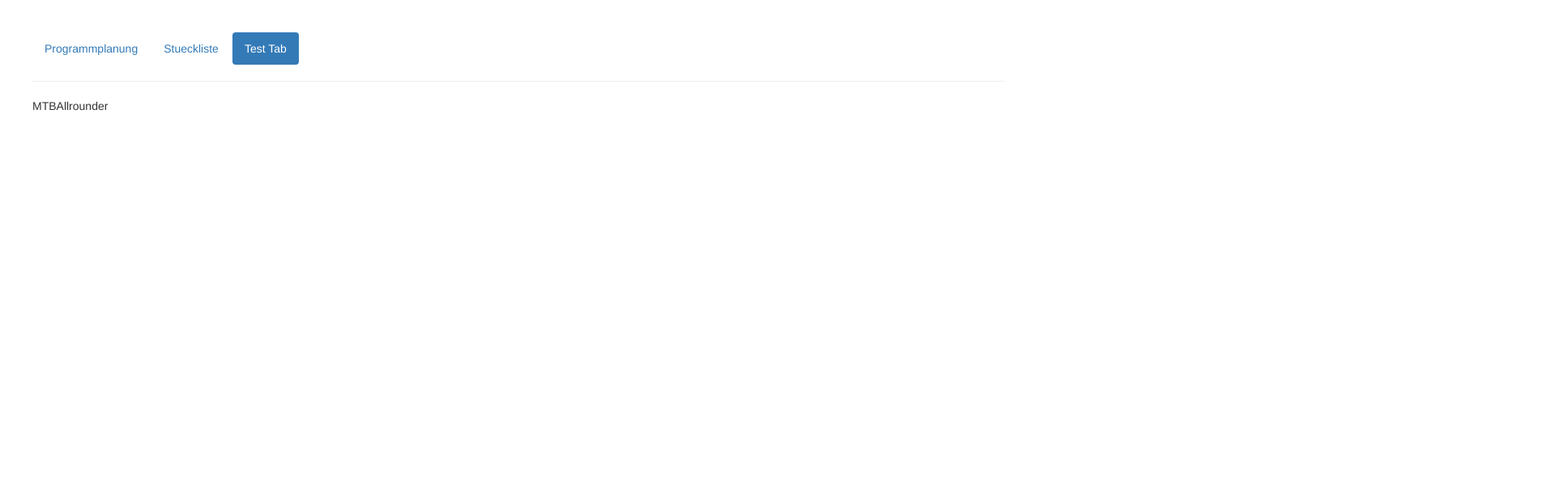
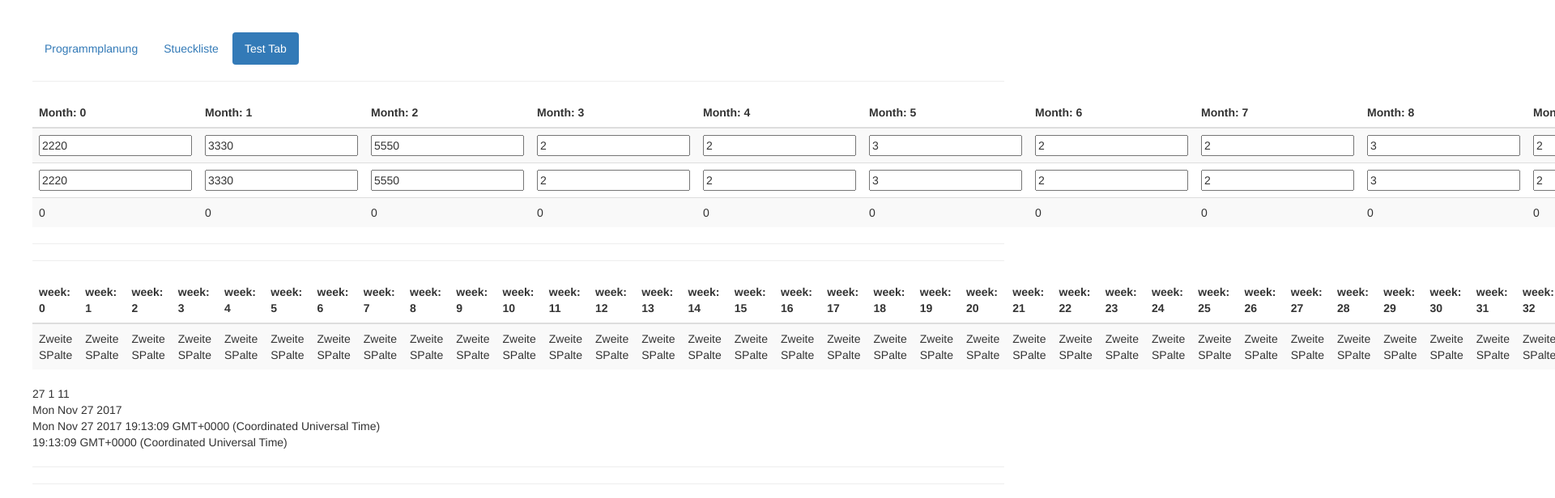
Before and after one commit to steffenwohlers/wi3p, an Angular app: page /testtab in a window 1280 px wide. Shown: the top 616 px of the page at 81% size, 1920 px wide, since content can reach past the window. Built offline with nearby package versions, Linux system fonts and the light colour scheme.

Commit message:
Programmplanung-Input iterativ mit ngFor umgesetzt

```diff
--- a/src/app/app.module.ts
+++ b/src/app/app.module.ts
@@ -11,6 +11,8 @@ import { FahrradService } from './shared/fahrrad.service';
 import { TestTabComponent } from './test-tab/test-tab.component';
 import { ProgrammplanungInputComponent } from './programmplanung/programmplanung-input/programmplanung-input.component';
 import { FormsModule } from '@angular/forms';
+import { ProgrammplanungFahrradComponent } from './programmplanung/programmplanung-fahrrad/programmplanung-fahrrad.component';
+import { ProgrammplanungOutputComponent } from './programmplanung/programmplanung-output/programmplanung-output.component';
 
 
 @NgModule({
@@ -21,7 +23,9 @@ import { FormsModule } from '@angular/forms';
     HeaderComponent,
     StuecklisteItemComponent,
     TestTabComponent,
-    ProgrammplanungInputComponent
+    ProgrammplanungInputComponent,
+    ProgrammplanungFahrradComponent,
+    ProgrammplanungOutputComponent
   ],
   imports: [
     BrowserModule,
--- a/src/app/programmplanung/programmplanung-input/programmplanung-input.component.html
+++ b/src/app/programmplanung/programmplanung-input/programmplanung-input.component.html
@@ -1,75 +1,36 @@
 <h3>Input</h3>
-<form #f="ngForm">
+
 <table class="table table-striped table-hover">
     <thead>
         <tr>
             <th></th>
-      <th>Month {{fahrrad.progammplanungInputArray[0].month}}</th>
-      <th>Month {{fahrrad.progammplanungInputArray[1].month}}</th>
-      <th>Month {{fahrrad.progammplanungInputArray[2].month}}</th>
+            <th *ngFor="let i of fahrrad.progammplanungInputArray">Month: {{i.month}}</th>
         </tr>
     </thead>
     <tbody>
             <tr>
               <td>Planning:</td>
-      <td>
+              <td *ngFor="let programmplanung of fahrrad.progammplanungInputArray">
                   <input type="number"
                   id="modell"
                   class="form control"
-        [(ngModel)]="fahrrad.progammplanungInputArray[0].planning"
-        name="fahrradProgammplanungInputArray0Planning"
-        >
-      </td>
-      <td>
-          <input type="number"
-          id="modell"
-          class="form control"
-          [(ngModel)]="fahrrad.progammplanungInputArray[1].planning"
-          name="fahrradProgammplanungInputArray1Planning"
-          >
-      </td>
-      <td>
-          <input type="number"
-          id="modell"
-          class="form control"
-          [(ngModel)]="fahrrad.progammplanungInputArray[2].planning"
-          name="fahrradProgammplanungInputArray2Planning"
+                  [(ngModel)]="programmplanung.planning"
               >
               </td>
             </tr>
             <tr>
               <td>Demand:</td>
-      <td>
+              <td *ngFor="let programmplanung of fahrrad.progammplanungInputArray">
                   <input type="number"
                   id="modell"
                   class="form control"
-          [(ngModel)]="fahrrad.progammplanungInputArray[0].demand"
-          name="fahrradProgammplanungInputArray0Demand"
-          >
-      </td>
-      <td>
-          <input type="number"
-          id="modell"
-          class="form control"
-          [(ngModel)]="fahrrad.progammplanungInputArray[1].demand"
-          name="fahrradProgammplanungInputArray1Demand"
-          >
-      </td>
-      <td>
-        <input type="number"
-        id="modell"
-        class="form control"
-        [(ngModel)]="fahrrad.progammplanungInputArray[2].demand"
-        name="fahrradProgammplanungInputArray2Demand"
+                  [(ngModel)]="programmplanung.demand"
               >
               </td>
             </tr>
             <tr>
               <td>Changes:</td>
-      <td>{{fahrrad.progammplanungInputArray[0].planning - fahrrad.progammplanungInputArray[0].demand}}</td>
-      <td>{{fahrrad.progammplanungInputArray[1].planning - fahrrad.progammplanungInputArray[1].demand}}</td>
-      <td>{{fahrrad.progammplanungInputArray[2].planning - fahrrad.progammplanungInputArray[2].demand}}</td>
+              <td *ngFor="let programmplanung of fahrrad.progammplanungInputArray">{{programmplanung.planning - programmplanung.demand}}</td>
             </tr>
     </tbody>
 </table>
-</form>
--- a/src/app/shared/fahrrad.service.ts
+++ b/src/app/shared/fahrrad.service.ts
@@ -12,15 +12,15 @@ export class FahrradService {
                 new ProgrammplanungInput(0, 2220, 2220),
                 new ProgrammplanungInput(1, 3330, 3330),
                 new ProgrammplanungInput(2, 5550, 5550),
-                new ProgrammplanungInput(0, 2, 2),
-                new ProgrammplanungInput(1, 2, 2),
-                new ProgrammplanungInput(2, 3, 3),
-                new ProgrammplanungInput(0, 2, 2),
-                new ProgrammplanungInput(1, 2, 2),
-                new ProgrammplanungInput(2, 3, 3),
-                new ProgrammplanungInput(0, 2, 2),
-                new ProgrammplanungInput(1, 2, 2),
-                new ProgrammplanungInput(2, 3, 3)
+                new ProgrammplanungInput(3, 2, 2),
+                new ProgrammplanungInput(4, 2, 2),
+                new ProgrammplanungInput(5, 3, 3),
+                new ProgrammplanungInput(6, 2, 2),
+                new ProgrammplanungInput(7, 2, 2),
+                new ProgrammplanungInput(8, 3, 3),
+                new ProgrammplanungInput(9, 2, 2),
+                new ProgrammplanungInput(10, 2, 2),
+                new ProgrammplanungInput(11, 3, 3)
 
             ]
         ),
@@ -33,15 +33,15 @@ export class FahrradService {
                 new ProgrammplanungInput(0, 1110, 1110),
                 new ProgrammplanungInput(1, 1665, 1665),
                 new ProgrammplanungInput(2, 2775, 2775),
-                new ProgrammplanungInput(0, 2, 2),
-                new ProgrammplanungInput(1, 2, 2),
-                new ProgrammplanungInput(2, 3, 3),
-                new ProgrammplanungInput(0, 2, 2),
-                new ProgrammplanungInput(1, 2, 2),
-                new ProgrammplanungInput(2, 3, 3),
-                new ProgrammplanungInput(0, 2, 2),
-                new ProgrammplanungInput(1, 2, 2),
-                new ProgrammplanungInput(2, 3, 3)
+                new ProgrammplanungInput(3, 2, 2),
+                new ProgrammplanungInput(4, 2, 2),
+                new ProgrammplanungInput(5, 3, 3),
+                new ProgrammplanungInput(6, 2, 2),
+                new ProgrammplanungInput(7, 2, 2),
+                new ProgrammplanungInput(8, 3, 3),
+                new ProgrammplanungInput(9, 2, 2),
+                new ProgrammplanungInput(10, 2, 2),
+                new ProgrammplanungInput(11, 3, 3)
             ]
         ),
         new Fahrrad(
@@ -53,15 +53,15 @@ export class FahrradService {
                 new ProgrammplanungInput(0, 740, 740),
                 new ProgrammplanungInput(1, 1110, 1110),
                 new ProgrammplanungInput(2, 1850, 1850),
-                new ProgrammplanungInput(0, 2, 2),
-                new ProgrammplanungInput(1, 2, 2),
-                new ProgrammplanungInput(2, 3, 3),
-                new ProgrammplanungInput(0, 2, 2),
-                new ProgrammplanungInput(1, 2, 2),
-                new ProgrammplanungInput(2, 3, 3),
-                new ProgrammplanungInput(0, 2, 2),
-                new ProgrammplanungInput(1, 2, 2),
-                new ProgrammplanungInput(2, 3, 3)
+                new ProgrammplanungInput(3, 2, 2),
+                new ProgrammplanungInput(4, 2, 2),
+                new ProgrammplanungInput(5, 3, 3),
+                new ProgrammplanungInput(6, 2, 2),
+                new ProgrammplanungInput(7, 2, 2),
+                new ProgrammplanungInput(8, 3, 3),
+                new ProgrammplanungInput(9, 2, 2),
+                new ProgrammplanungInput(10, 2, 2),
+                new ProgrammplanungInput(11, 3, 3)
             ]
         )
     ];
--- a/src/app/test-tab/test-tab.component.html
+++ b/src/app/test-tab/test-tab.component.html
@@ -1 +1,59 @@
-{{ fahrrad.modell }}
+<table class="table table-striped table-hover">
+        <thead>
+            <tr>
+                <th *ngFor="let i of fahrrad.progammplanungInputArray">Month: {{i.month}}</th>
+            </tr>
+        </thead>
+        <tbody>
+                <tr>
+                    <td *ngFor="let programmplanung of fahrrad.progammplanungInputArray">
+                        <input type="number"
+                        id="modell"
+                        class="form control"
+                        [(ngModel)]="programmplanung.planning"
+                        >
+                    </td>
+                </tr>
+                <tr>
+                    <td *ngFor="let programmplanung of fahrrad.progammplanungInputArray">
+                        <input type="number"
+                        id="modell"
+                        class="form control"
+                        [(ngModel)]="programmplanung.demand"
+                        >
+                    </td>
+                </tr>
+                <tr>
+                    <td *ngFor="let programmplanung of fahrrad.progammplanungInputArray">{{programmplanung.planning - programmplanung.demand}}</td>
+                </tr>
+        </tbody>
+    </table>
+<hr>
+<hr>
+
+<table class="table table-striped table-hover">
+    <thead>
+        <tr>
+            <th *ngFor="let week of weeks">week: {{week}}</th>
+        </tr>
+    </thead>
+    <tbody>
+        <tr>
+            <td *ngFor="let week of weeks">Zweite SPalte</td>
+        </tr>
+    </tbody>
+</table>
+
+
+{{date.getDate()}}
+{{date.getDay()}}
+{{date.getMonth() + 1}}
+<br>
+{{date.toDateString()}}
+<br>
+{{date.toString()}}
+<br>
+{{date.toTimeString()}}
+
+<hr>
+<hr>
--- a/src/app/test-tab/test-tab.component.ts
+++ b/src/app/test-tab/test-tab.component.ts
@@ -8,15 +8,20 @@ import { FahrradService } from '../shared/fahrrad.service';
   styles: []
 })
 export class TestTabComponent implements OnInit {
+  date: Date = new Date();
+  weeks: number[];
+
   fahrraeder: Fahrrad[];
   fahrrad: Fahrrad;
 
-    constructor(private fahrradService: FahrradService) { }
+    constructor(private fahrradService: FahrradService) {
+      this.weeks = Array(52).fill(0).map((x, i) => i);
+      this.fahrraeder = fahrradService.getFahrraeder();
+      this.fahrrad = this.fahrraeder[0];
+     }
 
     ngOnInit() {
-      this.fahrraeder = this.fahrradService.getFahrraeder();
 
-      this.fahrrad = this.fahrraeder[0];
     }
 
 }
```
Lines whose indentation alone changed are shown as unchanged.
